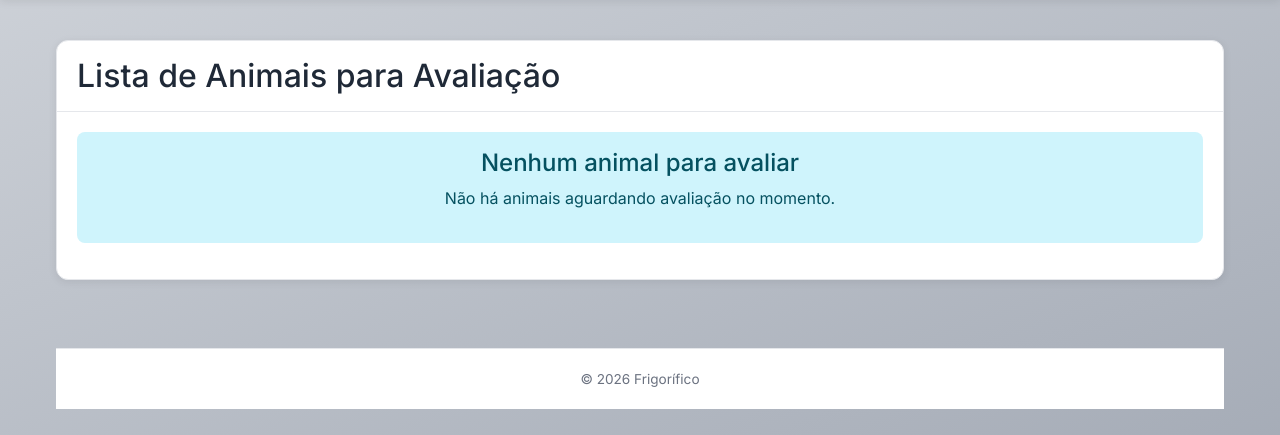
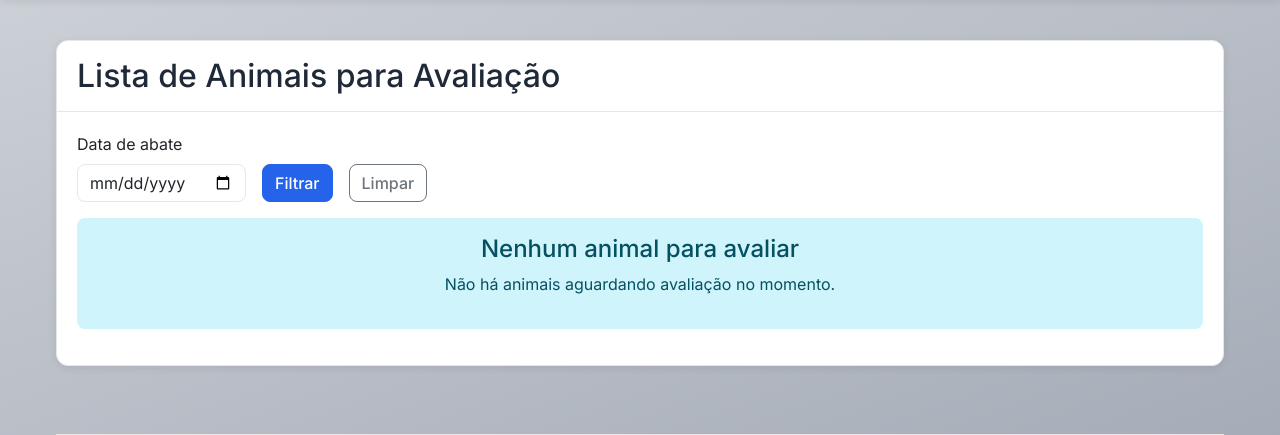
Before and after one commit to bizonfabio/frigorifico-app, a Django app: page /lista-avaliacao/ in a window 1280 px wide. Shown: the part 127-562 px from the top of the page. Run offline with Django 5.2, Linux system fonts and the light colour scheme; the visitor is signed in with stand-in values (Sample User, id 1); data that the repository does not hold is empty.

Commit message:
Add 'peso' field to Bovino model and enhance animal classification process. Update views to filter animals by abate date and improve session management. Enhance templates for animal evaluation and classification with new input fields and filtering options.

```diff
--- a/frigorifico_app/models.py
+++ b/frigorifico_app/models.py
@@ -212,6 +212,7 @@ class Bovino(models.Model):
     # Campos de classificação
     tipo_animal = models.CharField(max_length=20, choices=TIPO_ANIMAL_CHOICES, null=True, blank=True)
     qualidade = models.CharField(max_length=20, choices=QUALIDADE_CHOICES, null=True, blank=True)
+    peso = models.DecimalField(max_digits=8, decimal_places=2, null=True, blank=True)
     data_classificacao = models.DateTimeField(null=True, blank=True)
 
     # Ordem de abate
--- a/frigorifico_app/templates/frigorifico_app/lista_animais_avaliacao.html
+++ b/frigorifico_app/templates/frigorifico_app/lista_animais_avaliacao.html
@@ -10,6 +10,18 @@
                 <h2 class="mb-0">Lista de Animais para Avaliação</h2>
             </div>
             <div class="card-body">
+                <form method="get" class="row g-3 align-items-end mb-3">
+                    <div class="col-auto">
+                        <label for="data_abate" class="form-label">Data de abate</label>
+                        <input type="date" class="form-control" id="data_abate" name="data_abate" value="{{ data_abate }}">
+                    </div>
+                    <div class="col-auto">
+                        <button type="submit" class="btn btn-primary">Filtrar</button>
+                    </div>
+                    <div class="col-auto">
+                        <a href="{% url 'lista_animais_para_avaliacao' %}" class="btn btn-outline-secondary">Limpar</a>
+                    </div>
+                </form>
                 {% if animais %}
                 <div class="table-responsive">
                     <table class="table table-striped table-hover">
--- a/frigorifico_app/views.py
+++ b/frigorifico_app/views.py
@@ -121,8 +121,10 @@ def registrar_animais(request):
                 animal.ordem_abate = max_ordem + i + 1
                 animal.save()
 
-        # Limpar a sessão
-        request.session.flush()
+        # Limpar apenas dados temporários do fluxo de cadastro
+        # (flush() remove a sessão inteira e desloga o usuário)
+        request.session.pop('gta', None)
+        request.session.pop('quantidade', None)
 
         # Mostrar mensagens apropriadas
         if animais_registrados > 0:
@@ -163,11 +165,16 @@ def registrar_animais(request):
 
 @login_required
 def lista_animais_para_avaliacao(request):
-    # Mostrar apenas animais que ainda não foram avaliados, ordenados pela ordem de abate
-    animais = Bovino.objects.filter(status_avaliacao='nao_avaliado').order_by('data_abate', 'ordem_abate')
+    # Filtrar por data de abate (quando informada)
+    data_abate = request.GET.get('data_abate', '')
+    animais = Bovino.objects.filter(status_avaliacao='nao_avaliado')
+    if data_abate:
+        animais = animais.filter(data_abate=data_abate)
+    animais = animais.order_by('data_abate', 'ordem_abate')
 
     contexto = {
-        'animais': animais
+        'animais': animais,
+        'data_abate': data_abate,
     }
 
     return render(request, 'frigorifico_app/lista_animais_avaliacao.html', contexto)
@@ -278,6 +285,30 @@ def classificar_animal(request, id):
         # Salvar dados de classificação
         animal.tipo_animal = request.POST.get('tipo_animal')
         animal.qualidade = request.POST.get('qualidade')
+        peso_str = request.POST.get('peso')
+
+        if not animal.tipo_animal or not animal.qualidade or not peso_str:
+            messages.error(request, 'Tipo, qualidade e peso são obrigatórios para classificar o animal.')
+            contexto = {
+                'animal': animal,
+                'tipo_animal_choices': Bovino.TIPO_ANIMAL_CHOICES,
+                'qualidade_choices': Bovino.QUALIDADE_CHOICES
+            }
+            return render(request, 'frigorifico_app/classificar_animal.html', contexto)
+
+        try:
+            peso = Decimal(peso_str.replace(',', '.'))
+            if peso <= 0:
+                raise ValueError()
+            animal.peso = peso
+        except (ValueError, ArithmeticError):
+            messages.error(request, 'Informe um peso válido e maior que zero.')
+            contexto = {
+                'animal': animal,
+                'tipo_animal_choices': Bovino.TIPO_ANIMAL_CHOICES,
+                'qualidade_choices': Bovino.QUALIDADE_CHOICES
+            }
+            return render(request, 'frigorifico_app/classificar_animal.html', contexto)
 
         animal.data_classificacao = timezone.now()
         animal.save()
@@ -403,10 +434,10 @@ def enviar_para_estoque(request, id):
 
 @login_required
 def visualizar_estoque(request):
-    # Apenas meias carcaças que ainda ocupam o trilho (não foram dadas saída)
-    meias_carcaças = MeiaCarcaça.objects.filter(
-        data_saida_estoque__isnull=True
-    ).select_related('bovino').order_by('posicao_trilho', 'posicao_gancho')
+    # Exibir estoque completo (itens no trilho e itens já retirados)
+    meias_carcaças = MeiaCarcaça.objects.select_related('bovino').order_by(
+        'posicao_trilho', 'posicao_gancho', '-data_entrada_estoque'
+    )
 
     contexto = {
         'meias_carcaças': meias_carcaças
```
Also changed, not shown: frigorifico_app/templates/frigorifico_app/classificar_animal.html (+17 -0 lines), frigorifico_app/templates/frigorifico_app/home.html (+12 -0 lines), frigorifico_app/migrations/0016_bovino_peso_classificacao.py (added).
